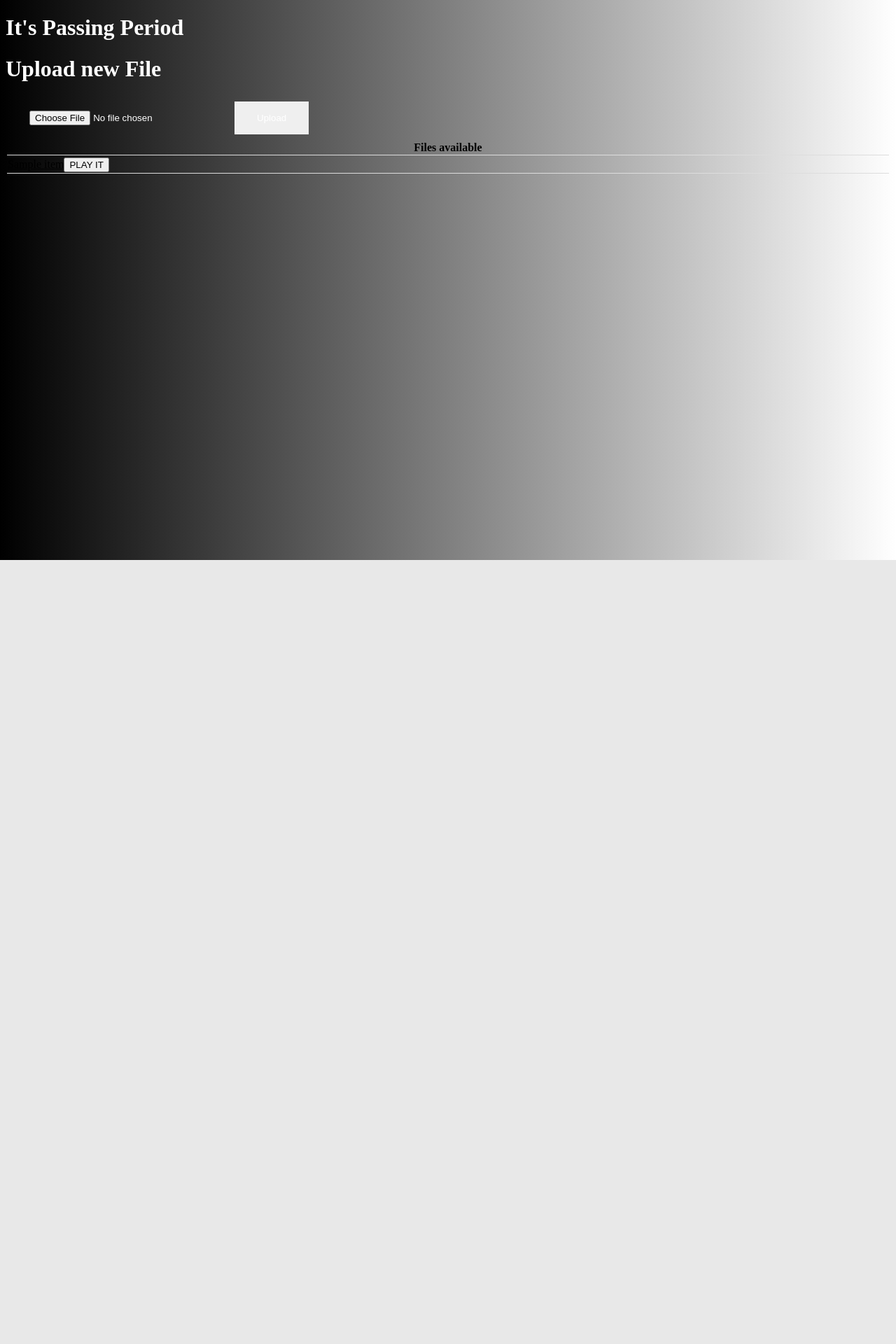
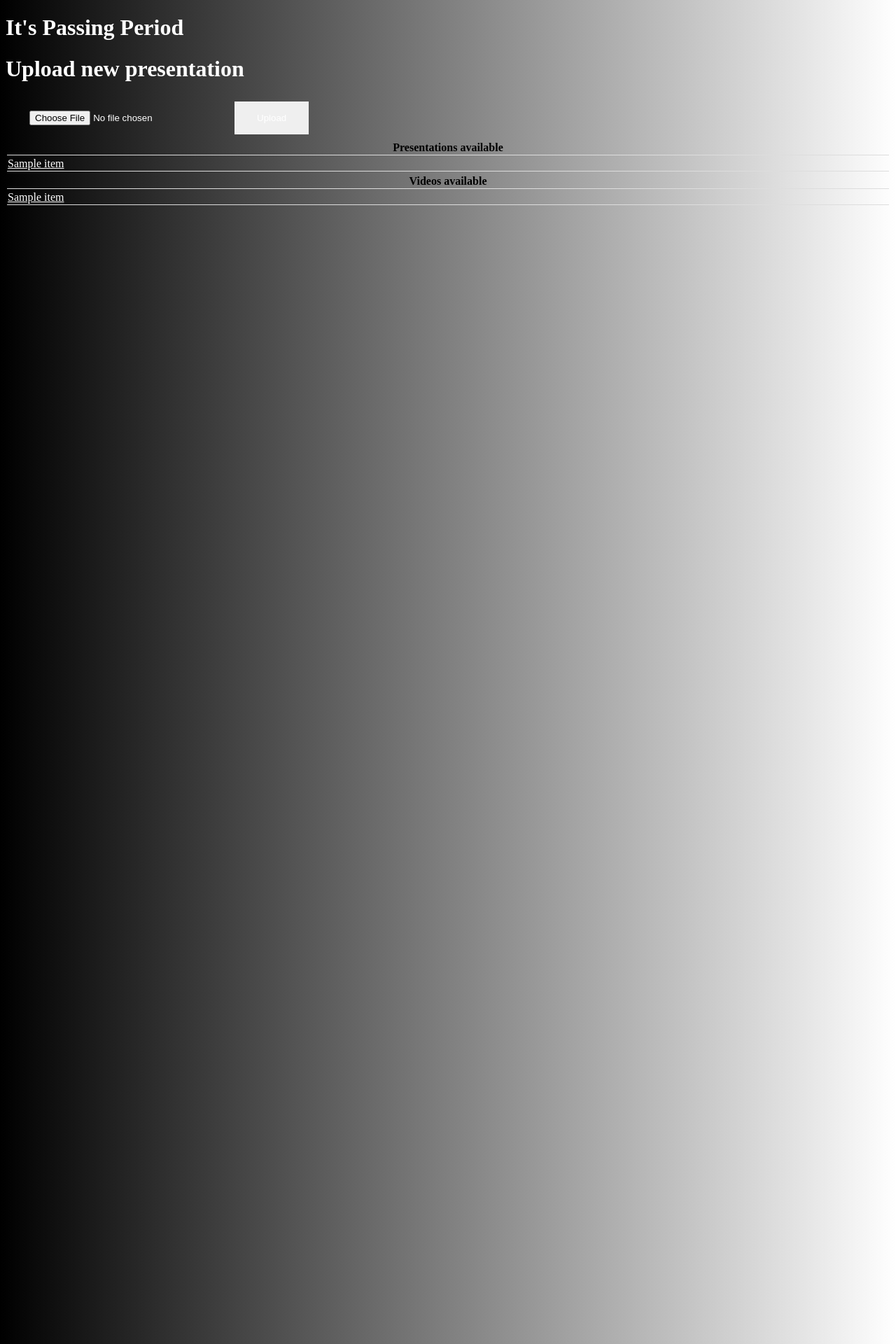
Before and after one commit to danielst0ne/FrontHCRaspberryPi, a Flask app: template templates/upload.html in a window 1280 px wide. Shown: the top 1920 px of the page at 70% size. Before the commit the page ends 800 px from the top, so only its background shows below. Run offline with Flask 2, Linux system fonts and the light colour scheme; the template is opened without the code that fills it: most values are stand-ins (such as "Sample title", 1, 10 or a date in 2020); parts of the project's set-up code (start-up, migrations or seed data) failed here and were passed over.

Commit message:
did file sorting work

```diff
--- a/main.py
+++ b/main.py
@@ -12,7 +12,7 @@ from werkzeug import SharedDataMiddleware
 from subprocess import call
 
 app = Flask(__name__) # create the application instance :)
-APP_ROOT = os.path.dirname(os.path.abspath(__file__))
+
 
 # Create folders if they do not exist
 if not os.path.exists('uploads'):
@@ -25,8 +25,6 @@ if not os.path.exists('images'):
 UPLOAD_FOLDER = 'uploads/'
 ALLOWED_EXTENSIONS = set(['csv','xls','txt', 'pdf', 'png', 'jpg', 'jpeg', 'gif'])
 
-app = Flask(__name__)
-app.config['UPLOAD_FOLDER'] = UPLOAD_FOLDER
 app.config['MAX_CONTENT_LENGTH'] = 16 * 1024 * 1024
 
 def allowed_file(filename):
@@ -87,19 +85,18 @@ app.config.from_envvar('FLASKR_SETTINGS', silent=True)
 webclock = Clock()
 
 
-"""
-@app.route('/classtime')
-def classtime():
-	return render_template('classtime.html')
-@app.route('/passing')
-def passing():
-	return render_template('passing.html')
-"""
 
-@app.route('/',methods = ['GET','POST'])
+@app.route('/')
+def timecheck():
+	return render_template('index.html')
+
+
+@app.route('/files',methods = ['GET','POST'])
 def upload():
-	mypath = "/home/pi/devel/Daniel/flaskr/flaskr/uploads"
-	onlyfiles = [f for f in listdir(mypath) if isfile(join(mypath, f))]
+	myvids = "/home/pi/devel/Daniel/FrontHCRaspberryPi/uploads/videos"
+	onlyvids = [f for f in listdir(myvids) if isfile(join(myvids, f))]
+	mypres = "/home/pi/devel/Daniel/FrontHCRaspberryPi/uploads/presentations"
+	onlypres = [f for f in listdir(mypres) if isfile(join(mypres, f))]
 
 	if request.method == 'POST':# check if the post request has the file part
 		if 'file' not in request.files:
@@ -109,22 +106,23 @@ def upload():
         # submit an empty part without filename
 			if file.filename == '':
 				flash('No selected file')
-			if file and allowed_file(file.filename):
-				filename = secure_filename(file.filename)
-				file.save(os.path.join(app.config['UPLOAD_FOLDER'], filename))
-				return render_template('upload.html',filename=filename,filelist = onlyfiles)
-	return render_template('upload.html',filelist = onlyfiles,clock = webclock)
+			if file.filename.startswith("PRESENTATION"):
+				if file and allowed_file(file.filename):
+					filename = secure_filename(file.filename)
+					file.save(os.path.join('uploads/presentations', filename))
+					return render_template('upload.html',filename=filename,vidlist = onlyvids,preslist=onlypres)
+			else:
+				if file and allowed_file(file.filename):
+					filename = secure_filename(file.filename)
+					file.save(os.path.join('uploads/videos', filename))
+					return render_template('upload.html',filename=filename,vidlist = myvids,preslist=mypres)
+	return render_template('upload.html',vidlist = myvids,preslist=mypres,clock = webclock)
 
 @app.route('/upload/<filename>')
 def uploaded_file(filename):
 	return send_from_directory(app.config['UPLOAD_FOLDER'], filename)
 
-@app.route('/clock')
-def time():
-	return render_template('clock.html',clock=webclock)
-@app.route('/localplay/<filename>')
-def localplay(filename):
-	call("ffplay","{}".format(filename))
+
 
 
 if __name__ == "__main__":
--- a/static/css/style.css
+++ b/static/css/style.css
@@ -7,12 +7,12 @@ input{
 }
 /* unvisited link */
 a:link {
-  color: black;
+  color: white;
 }
 
 /* visited link */
 a:visited {
-  color: white;
+  color: blue;
 }
 
 /* mouse over link */
@@ -22,13 +22,13 @@ a:hover {
 
 /* selected link */
 a:active {
-  color: blue;
+  color: red;
 }
 th, td {
   border-bottom: 1px solid #ddd;
 }
 td:hover {background-color: #f5f5f5;}
-body {s
+body {
   height: 3000px; /* Used to enable scrolling */
   background: linear-gradient(90deg, black 0%, white 100%);
 }
--- /dev/null
+++ b/templates/index.html
@@ -0,0 +1,2 @@
+<!doctype HTML>
+To be fair, you have to have a very high IQ to understand Rick and Morty. The humor is extremely subtle, and without a solid grasp of theoretical physics most of the jokes will go over a typical viewer's head. There's also Rick's nihilistic outlook, which is deftly woven into his characterisation - his personal philosophy draws heavily fromNarodnaya Volya literature, for instance. The fans understand this stuff; they have the intellectual capacity to truly appreciate the depths of these jokes, to realize that they're not just funny- they say something deep about LIFE. As a consequence people who dislike Rick and Morty truly ARE ignorant- of course they wouldn't appreciate, for instance, the humour in Rick's existencial catchphrase "Wubba Lubba Dub Dub," which itself is a cryptic reference to Turgenev's Russian epic Fathers and Sons I'm smirking right now just imagining one of those addlepated simpletons scratching their heads in confusion as Dan Harmon's genius unfolds itself on their television screens. What fools... how I pity them. 😂 And yes by the way, I DO have a Rick and Morty tattoo. And no, you cannot see it. It's for the ladies' eyes only- And even they have to demonstrate that they're within 5 IQ points of my own (preferably lower) beforehand.
--- a/templates/upload.html
+++ b/templates/upload.html
@@ -9,18 +9,30 @@
     {% else %}
 	<h1>It's Passing Period</h1>
    {% endif %}
-    <h1>Upload new File</h1>
+    <h1>Upload new presentation</h1>
     <form method=post enctype=multipart/form-data>
       <input type=file name=file>
       <input type=submit value=Upload>
     </form>
 <table style="width:100%">
   <tr>
-    <th>Files available</th>
+    <th>Presentations available</th>
   </tr>
-  {% for item in filelist %}
+  {% for item in preslist %}
 	<tr>
-                <td><a href = "/upload/{{item}}">{{ item }}</a><button href="{{url_for('localplay',filename = '/home/pi/devel/Daniel/FrontHCRaspberryPi/uploads/{{item}}' )}}">PLAY IT</button></td>
+                <td><a href = "/upload/presentations{{item}}">{{ item }}</a></td>
+
+	</tr>
+	{% endfor %}
+</table>
+
+<table style="width:100%">
+  <tr>
+    <th>Videos available</th>
+  </tr>
+  {% for item in vidlist %}
+	<tr>
+                <td><a href = "/upload/videos{{item}}">{{ item }}</a></td>
 
 	</tr>
 	{% endfor %}
```
